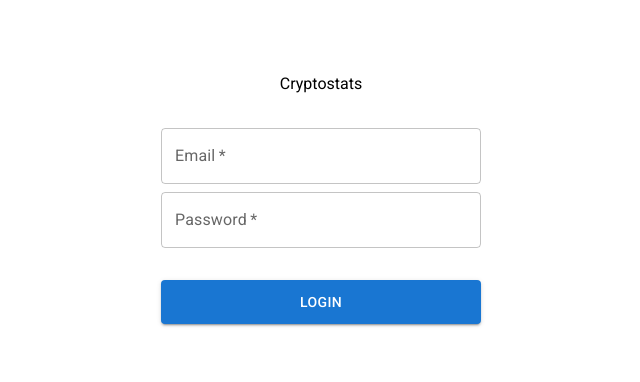
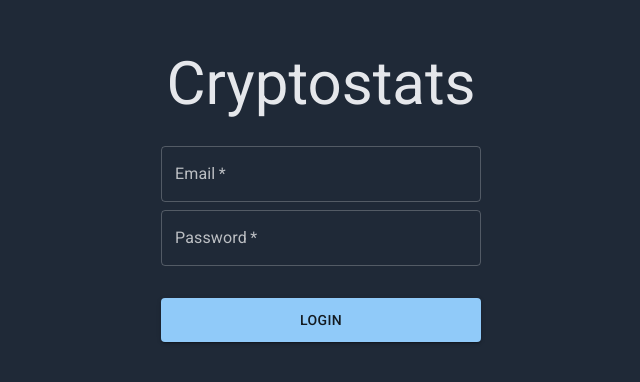
Before and after one commit to OlesyaMiller/cryptostats, a React (Create React App) app: page / in a window 1280 px wide. Shown: the part 202-584 px from the top of the page, without its empty margins (319-959 px from the left). Built offline with nearby package versions, Linux system fonts and the light colour scheme.

Commit message:
add and fix styles,add dark theme

```diff
--- a/public/index.html
+++ b/public/index.html
@@ -1,5 +1,5 @@
 <!DOCTYPE html>
-<html lang="en">
+<html lang="en" class="dark">
   <head>
     <meta charset="utf-8" />
     <link rel="icon" href="%PUBLIC_URL%/favicon.ico" />
@@ -28,7 +28,7 @@
     -->
     <title>React Redux App</title>
   </head>
-  <body>
+  <body class="dark:bg-gray-800 dark:text-gray-200">
     <noscript>You need to enable JavaScript to run this app.</noscript>
     <div id="root"></div>
     <!--
--- a/src/App.tsx
+++ b/src/App.tsx
@@ -1,10 +1,19 @@
 import React from 'react';
 import "./index.css";
 import { LoginForm } from './components/auth/login-form/login-form.component';
+import { createTheme, ThemeProvider } from '@mui/material';
+
+const darkTheme = createTheme({
+  palette: {
+    mode: "dark"
+  }
+})
 
 function App() {
   return (
-    <LoginForm />
+    <ThemeProvider theme={darkTheme}>
+      <LoginForm />
+    </ThemeProvider>
   );
 }
 
--- a/src/components/auth/login-form/login-form.component.tsx
+++ b/src/components/auth/login-form/login-form.component.tsx
@@ -4,10 +4,10 @@ import * as React from 'react';
 const LoginForm: React.FC = () => {
     return (
         <div className="flex justify-center items-center flex-col h-screen gap-8">
-            <h1>Cryptostats</h1>
+            <h1 className="text-6xl">Cryptostats</h1>
             <div className="flex flex-col gap-2">
                 <TextField label="Email" className="w-80" type="email" required />
-                <TextField label="Password" type="password" className="w-80" required />
+                <TextField label="Password" className="w-80" type="password" required />
             </div>
             <Button variant="contained" className="w-80">
                 <span className="p-1">Login</span>
```
